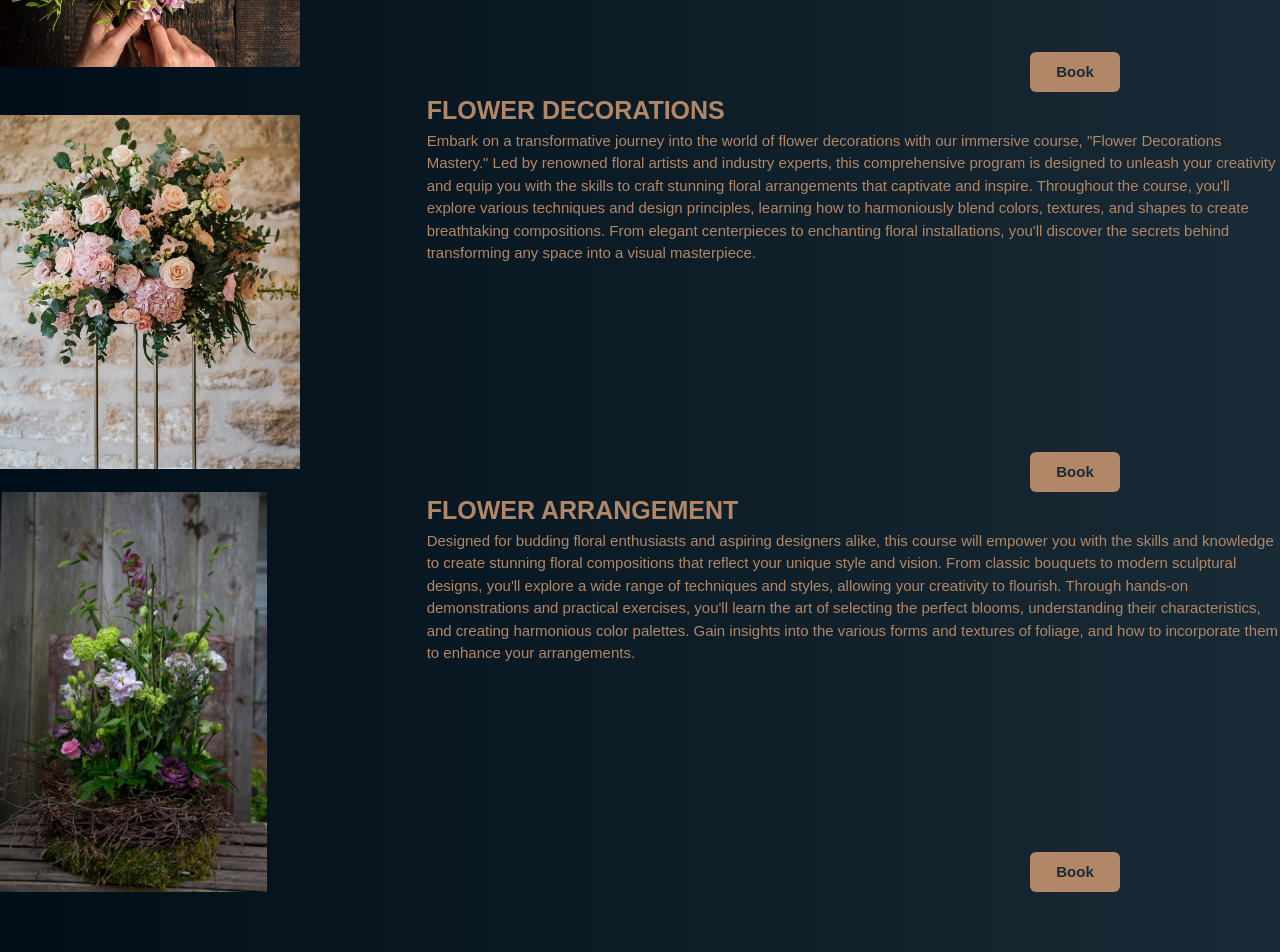
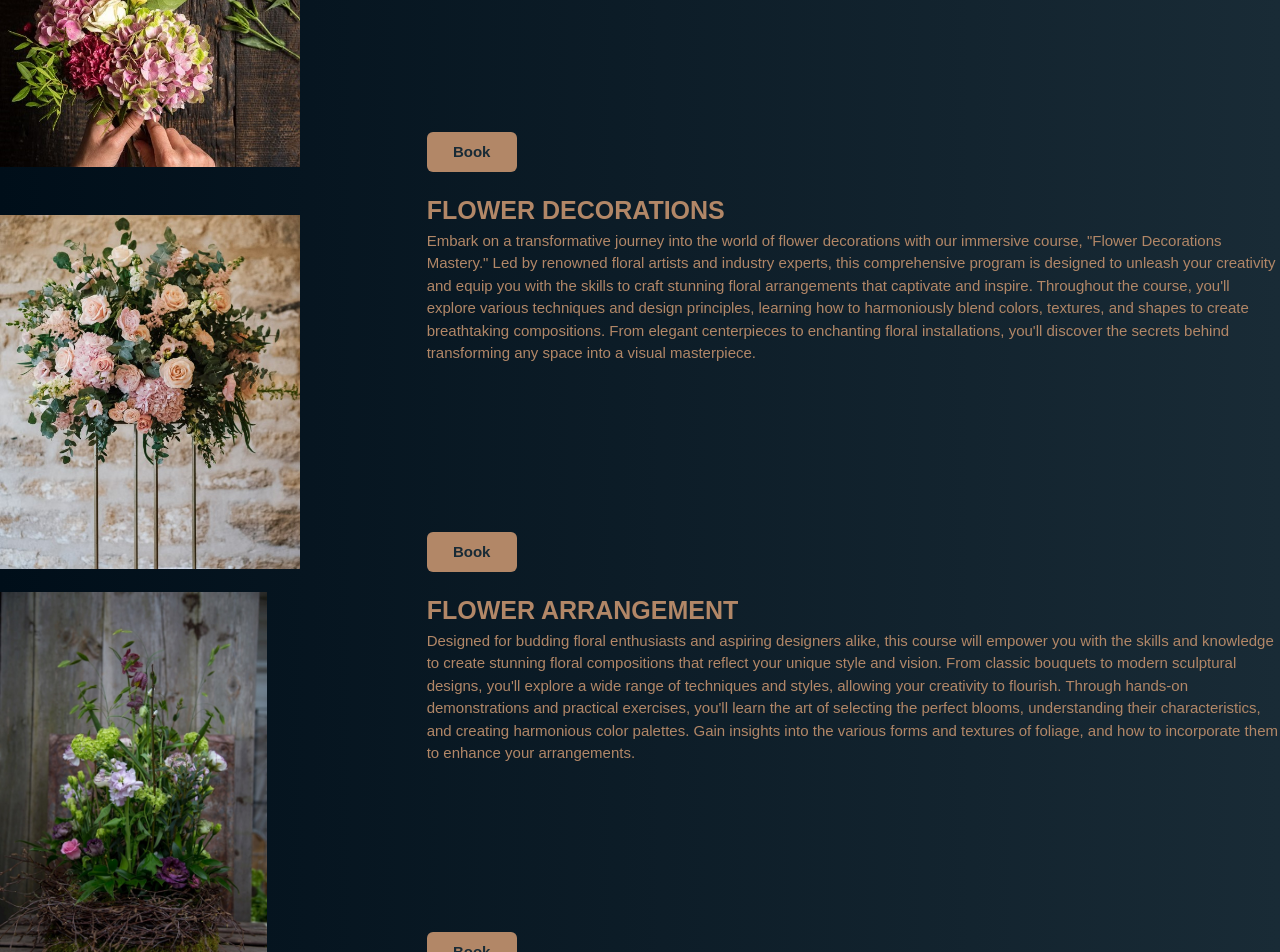
Before and after one commit to JennyWeij/BindingBlooms, a React (Vite) app: page / in a window 1280 px wide. Shown: the part 3960-4912 px from the top of the page. Built offline with nearby package versions, Linux system fonts and the light colour scheme.

Commit message:
snyggat till grid igen

```diff
--- a/src/pages/CoursesPage.tsx
+++ b/src/pages/CoursesPage.tsx
@@ -38,6 +38,7 @@ function CoursesPage() {
         <Grid
           templateColumns={{ base: "1fr", md: "1fr 2fr" }}
           maxW="100%"
+          mt="100px"
           justifyContent="center"
           bg="linear-gradient(to right, #000E19, #192B36)"
           color="white"
@@ -92,13 +93,11 @@ function CoursesPage() {
             </Text>
             <Button
               position="absolute"
-              bottom="0px"
-              right="10px"
+              bottom="20px"
               fontSize={15}
-              mr="150px"
               width="90px"
+              bg="#B28767"
               cursor="pointer"
-              bg="#B28767"
               color="#192B36"
               _hover={{ bg: "#192B36", color: "#B28767" }}
             >
@@ -156,10 +155,8 @@ function CoursesPage() {
             </Text>
             <Button
               position="absolute"
-              bottom="0px"
-              right="10px"
+              bottom="20px"
               fontSize={15}
-              mr="150px"
               width="90px"
               bg="#B28767"
               cursor="pointer"
@@ -220,13 +217,11 @@ function CoursesPage() {
             </Text>
             <Button
               position="absolute"
-              bottom="0px"
-              right="10px"
+              bottom="20px"
               fontSize={15}
-              mr="150px"
               width="90px"
+              bg="#B28767"
               cursor="pointer"
-              bg="#B28767"
               color="#192B36"
               _hover={{ bg: "#192B36", color: "#B28767" }}
             >
```
